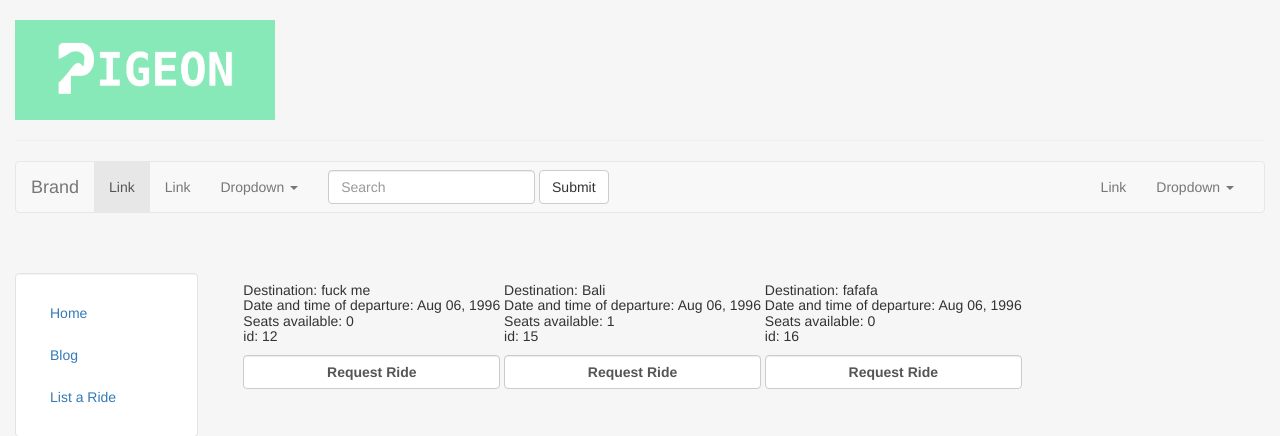
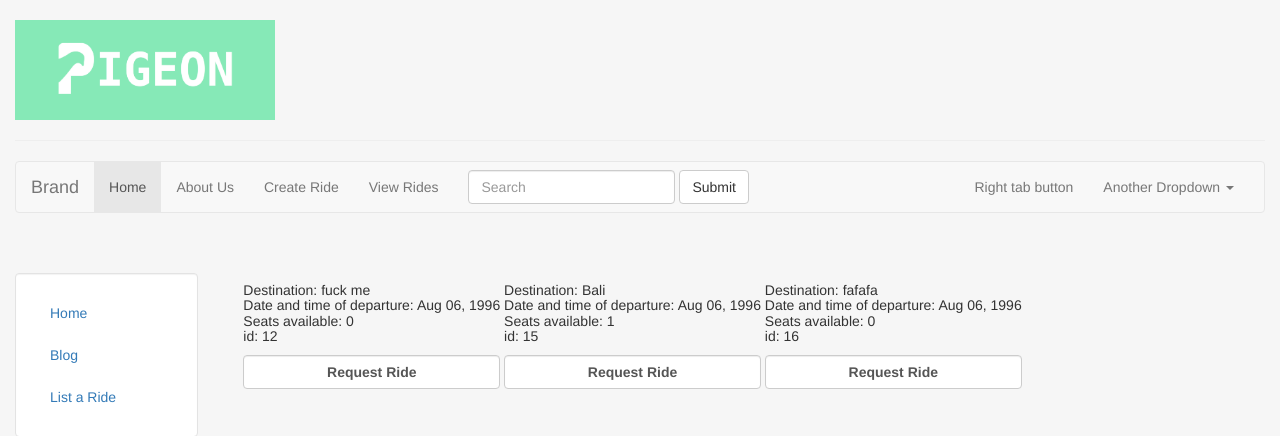
Before and after one commit to lbengzon/pigeon, a Django app: page /ridesharing/ in a window 1280 px wide. Shown: the top 436 px of the page. Run offline with Django 3.2, Linux system fonts and the light colour scheme; data comes from the database, SQL or seed files in the repository; some libraries are stand-ins or nearby versions.

Commit message:
minor changes

```diff
--- a/ridesharing/templates/ridesharing/header.html
+++ b/ridesharing/templates/ridesharing/header.html
@@ -42,20 +42,11 @@
     <!-- Collect the nav links, forms, and other content for toggling -->
     <div class="collapse navbar-collapse" id="bs-example-navbar-collapse-1">
       <ul class="nav navbar-nav">
-        <li class="active"><a href="#">Link <span class="sr-only">(current)</span></a></li>
-        <li><a href="#">Link</a></li>
-        <li class="dropdown">
-          <a href="#" class="dropdown-toggle" data-toggle="dropdown" role="button" aria-haspopup="true" aria-expanded="false">Dropdown <span class="caret"></span></a>
-          <ul class="dropdown-menu">
-            <li><a href="#">Action</a></li>
-            <li><a href="#">Another action</a></li>
-            <li><a href="#">Something else here</a></li>
-            <li role="separator" class="divider"></li>
-            <li><a href="#">Separated link</a></li>
-            <li role="separator" class="divider"></li>
-            <li><a href="#">One more separated link</a></li>
-          </ul>
-        </li>
+        <li class="active"><a href="#">Home <span class="sr-only">(current)</span></a></li>
+        <li><a href="#">About Us</a></li>
+        <li><a href="{% url 'ridesharing:ride-add' %}">Create Ride</a></li>
+        <li><a href="{% url 'ridesharing:ride-list' %}">View Rides</a></li>
+
       </ul>
       <form class="navbar-form navbar-left">
         <div class="form-group">
@@ -64,9 +55,9 @@
         <button type="submit" class="btn btn-default">Submit</button>
       </form>
       <ul class="nav navbar-nav navbar-right">
-        <li><a href="#">Link</a></li>
+        <li><a href="#">Right tab button</a></li>
         <li class="dropdown">
-          <a href="#" class="dropdown-toggle" data-toggle="dropdown" role="button" aria-haspopup="true" aria-expanded="false">Dropdown <span class="caret"></span></a>
+          <a href="#" class="dropdown-toggle" data-toggle="dropdown" role="button" aria-haspopup="true" aria-expanded="false"> Another Dropdown <span class="caret"></span></a>
           <ul class="dropdown-menu">
             <li><a href="#">Action</a></li>
             <li><a href="#">Another action</a></li>
```
